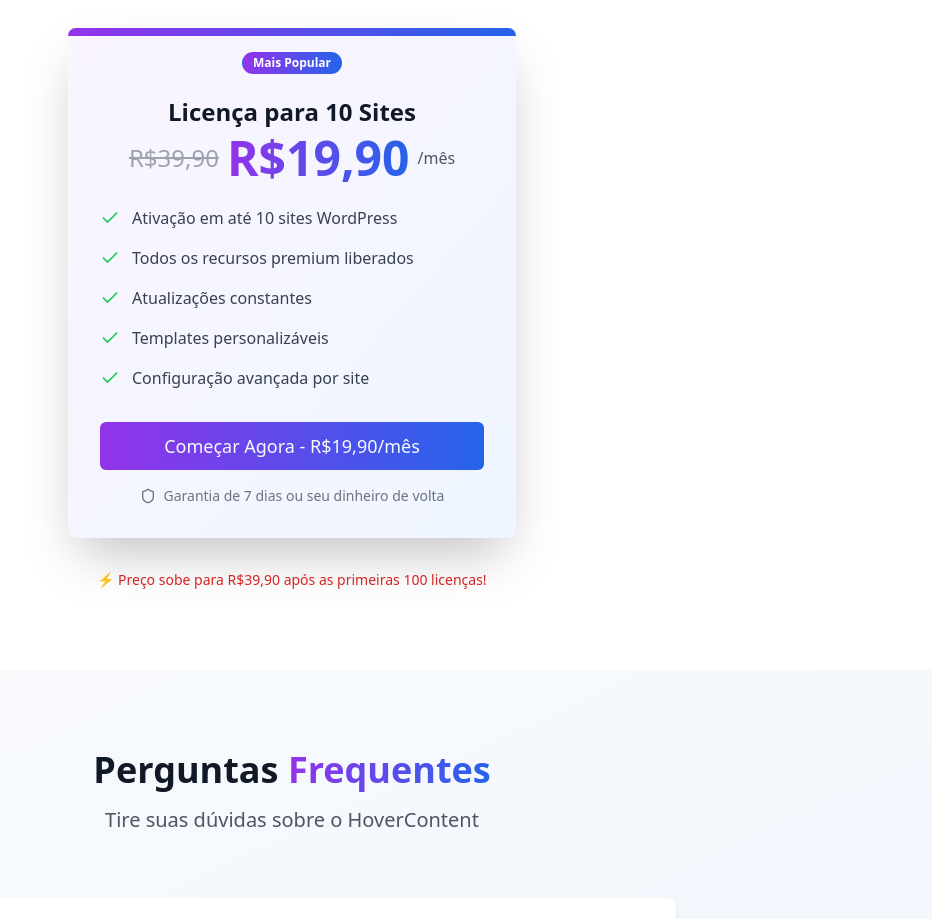
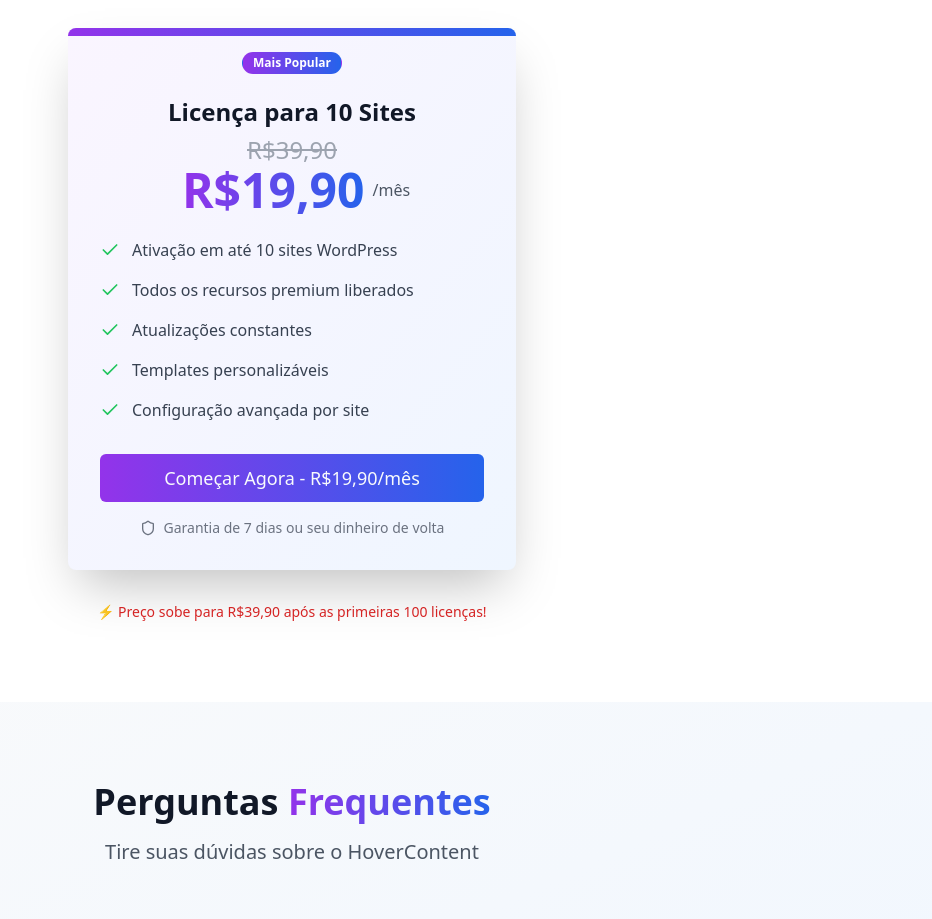
Before and after one commit to davitorres-dev/lp-hc, a React (Vite) app: page / in a window 1280 px wide. Shown: the part 3260-4179 px from the top of the page, without its empty margins (348-1280 px from the left). Built offline with nearby package versions, Linux system fonts and the light colour scheme.

Commit message:
Code edited in Lovable Code Editor
Edited UI in Lovable

```diff
--- a/src/components/PricingSection.tsx
+++ b/src/components/PricingSection.tsx
@@ -43,7 +43,7 @@ const PricingSection = () => {
                 Licença para 10 Sites
               </h3>
 
-              <div className="flex sm:items-center justify-center space-x-2">
+              <div className="flex flex-col sm:items-center justify-center space-x-2">
                 <span className="text-2xl text-gray-400 line-through">R$39,90</span>
                   <div className="flex items-center justify-center space-x-2">
                     <span className="text-5xl font-bold bg-gradient-to-r from-purple-600 to-blue-600 bg-clip-text text-transparent">
```
